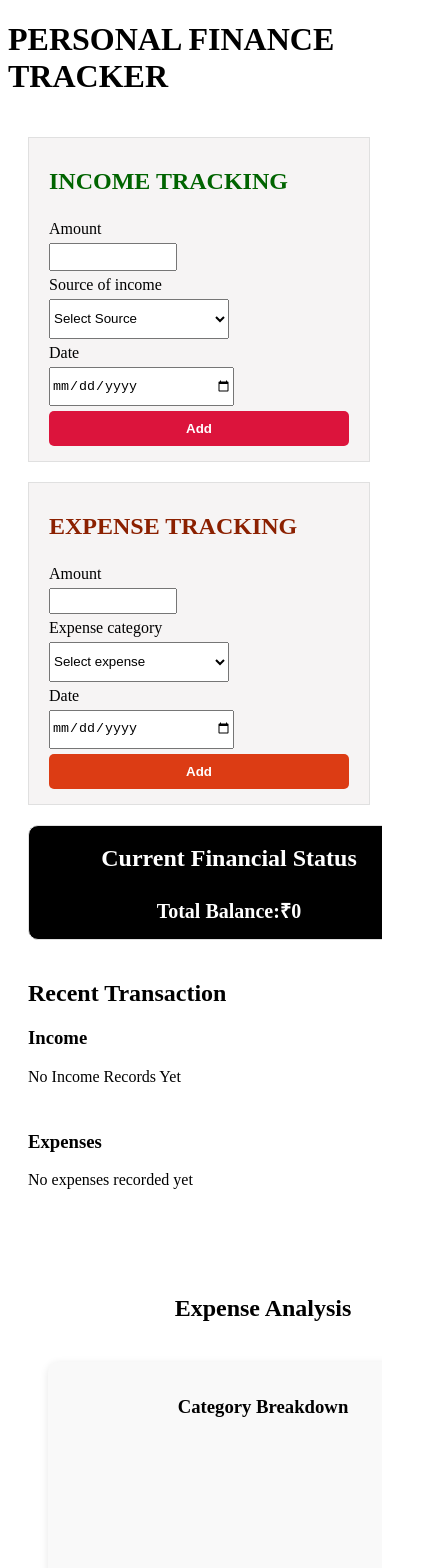
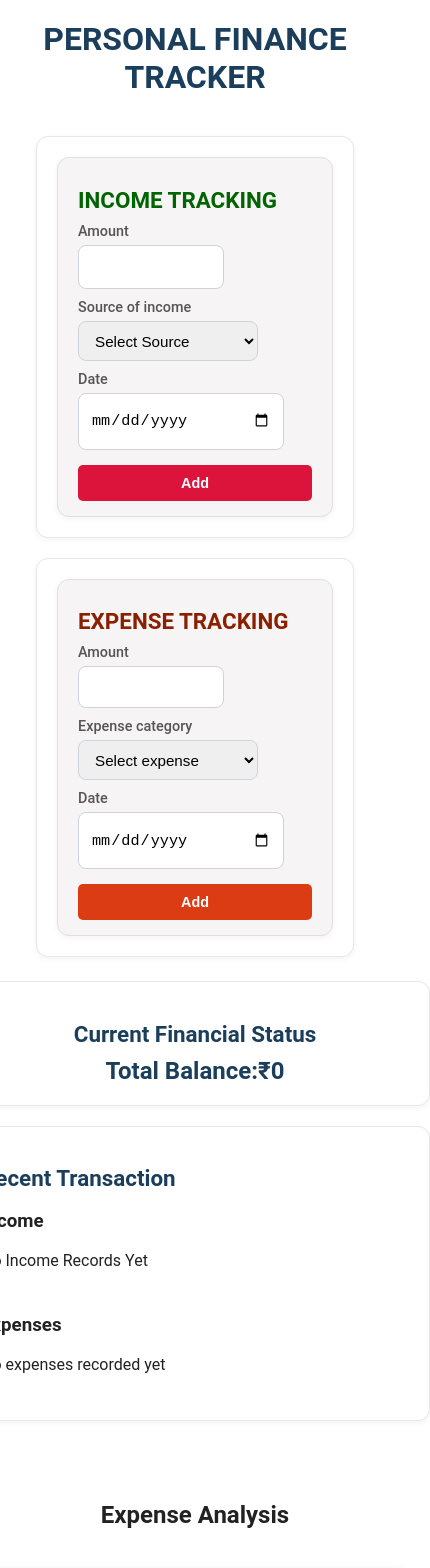
Before and after one commit to Abhijith20-28/Finance-tracker, a React (Vite) app: page / in a window 390 px wide. Shown: the top 1568 px of the page, 430 px wide, since content can reach past the window. Built offline with nearby package versions, Linux system fonts and the light colour scheme.

Commit message:
income form validation added

```diff
--- a/src/components/ExpenseTracker/ExpenseTracking.jsx
+++ b/src/components/ExpenseTracker/ExpenseTracking.jsx
@@ -2,24 +2,29 @@ import '../IncomeTracking/IncomeTracking.css';
 import '../ExpenseTracker/ExpenseTracking.css';
 function ExpenseTracking({expense,expEntry,expDate,handleExpense,handleExpEntry,handleExpDate,AddExpense})
 {
+  const handleSubmit=(e)=>{
+    e.preventDefault();
+    AddExpense();
+  }
   return(
     <>
+    <form id='income' onSubmit={handleSubmit}>
     <div className="expense-tracking-container">
            <h2 className='expense-title'>EXPENSE TRACKING</h2>
            <label>Amount</label>
-           <input className="expense-catcher"  value={expense} type="text" onChange={handleExpense}/>
+           <input className="expense-catcher" required value={expense} type="text" onChange={handleExpense}/>
            <label>Expense category </label>
-           <select className='debit-catcher' value={expEntry} onChange={handleExpEntry}>
+           <select className='debit-catcher' value={expEntry} onChange={handleExpEntry} required>
             <option value="">Select expense</option>
              <option>Food</option>
              <option>Entertainment</option>
              <option>Rent</option>
            </select>
            <label>Date</label>
-           <input className='date-catcher' value={expDate} type="date" onChange={handleExpDate}/>
-           <button className='add-button' onClick={AddExpense}>Add</button>
+           <input className='date-catcher' value={expDate} type="date" onChange={handleExpDate} required/>
+           <button type='submit' className='add-button'>Add</button>
         </div>
-
+        </form>
          </>
   );
 }
--- a/src/components/FinanceTracker/FinanceTracker.css
+++ b/src/components/FinanceTracker/FinanceTracker.css
@@ -1,75 +1,190 @@
-.main-container{
+
+body {
+  margin: 0;
+  padding: 0;
+  background: #ffffff;
+  font-family: "Roboto", "Segoe UI", sans-serif;
+  color: #222;
+}
+
+
+.app-name {
+  text-align: center;
+  font-size: 2rem;
+  font-weight: 700;
+  color: #1a3e5b;
+  margin: 20px 0;
+}
+
+
+.main-container {
   display: flex;
-  flex-direction:row;
-  justify-content: space-between;
-  gap: 20px;
+  gap: 24px;
   padding: 20px;
+  justify-content: center;
+  align-items: flex-start;
+}
 
-}
-.right-section,
-.left-section{
+.left-section,
+.right-section {
   display: flex;
   flex-direction: column;
   gap: 20px;
-  flex:1 1 300px;
+  flex: 1;
   min-width: 300px;
+  max-width: 600px;
 }
 
-.financial-status{
-  border: 1px solid #e0e0e0;
-  display: flex;
-  flex-direction: column;
-  align-items: center;
-  padding-bottom: 15px;
-  background-color: black;
-  color: white;
-  font-weight: bold;
-  border-radius: 10px;
-}
-.balance-container{
-  font-size: 20px;
-  margin-top: 5px;
+
+.card,
+.income-tracking-container,
+.expense-tracking-container,
+.financial-status,
+.recent-transaction-container {
+  background: #ffffff;
+  border-radius: 12px;
+  padding: 20px;
+  border: 1px solid #e5e7eb;
+  box-shadow: 0 2px 6px rgba(0,0,0,0.05);
 }
 
-.income-tracking-container,
-.expense-tracking-container{
-  display: flex;
-  flex-direction: column;
-  gap: 10px;
+.income-title,
+.expense-title,
+.recent-transaction-container h2,
+.financial-status h2 {
+  font-size: 1.4rem;
+  font-weight: 600;
+  margin-bottom: 10px;
+  color: #1a3e5b;
+}
+
+
+label {
+  font-size: 0.9rem;
+  font-weight: 500;
+  margin-top: 10px;
+  display: block;
+  color: #555;
+}
+
+input,
+select {
   width: 100%;
-  max-width: 350px;
+  padding: 10px 12px;
+  border-radius: 8px;
+  border: 1px solid #cfd3d9;
+  margin-top: 5px;
+  font-size: 0.95rem;
+  outline: none;
+  transition: border 0.2s ease;
 }
-@media (max-width: 992px) {
-  .main-container {
-    flex-wrap: wrap;
-    justify-content: center;
-  }
 
-  .left-section,
-  .right-section {
-    flex: 1 1 100%;
-    max-width: 600px;
+input:focus,
+select:focus {
+  border-color: #3b82f6;
+}
+
+
+.income-add-button,
+.add-button {
+  width: 100%;
+  padding: 12px 0;
+  font-size: 1rem;
+  margin-top: 15px;
+  border-radius: 8px;
+  border: none;
+  cursor: pointer;
+  transition: 0.2s ease;
+}
+
+@media (max-width: 768px) {
+  .income-add-button,
+  .add-button {
+    font-size: 0.95rem;
+    padding: 10px 0;
   }
 }
 
-@media (max-width:792px){
-  .main-container{
-    flex-direction: column;
-    overflow-y: auto;
-    flex-wrap: wrap;
-  }
-
-}
-@media(max-width:560px){
-  .income-tracking-container,
-  .expense-tracking-container{
-    width: 100%;
-    max-width: 300px;
-    gap: 5px;
+@media (max-width: 480px) {
+  .income-add-button,
+  .add-button {
+    font-size: 0.9rem;
+    padding: 8px 0;
   }
 }
-@media(max-width:450px){
-  .financial-status{
-    width: 400px;
+
+
+.financial-status {
+  text-align: center;
+}
+
+.balance-container {
+  font-size: 1.5rem;
+  font-weight: 700;
+  margin-top: 10px;
+  color: #1a3e5b;
+}
+
+
+.income-grid,
+.expense-grid {
+  list-style: none;
+  padding: 0;
+  margin: 10px 0 0 0;
+  display: grid;
+  grid-template-columns: repeat(5, 1fr);
+  gap: 10px;
+}
+
+.income-list,
+.expense-list {
+  background: #f9fafb;
+  border-radius: 10px;
+  padding: 8px;
+  text-align: center;
+  font-size: 0.9rem;
+}
+
+.income-list div,
+.expense-list div {
+  margin-bottom: 4px;
+}
+
+.income-delete,
+.income-edit,
+.expense-remove,
+.expense-edit {
+  padding: 6px 10px;
+  font-size: 0.85rem;
+  border-radius: 6px;
+  border: none;
+  cursor: pointer;
+  font-weight: 600;
+  transition: 0.15s ease;
+}
+
+.income-delete { background: #8b5cf6; color: white; }
+.income-delete:hover { background: #7c3aed; }
+
+.income-edit { background: #f59e0b; color: white; }
+.income-edit:hover { background: #d97706; }
+
+.expense-remove { background: #6b7280; color: white; }
+.expense-remove:hover { background: #4b5563; }
+
+.expense-edit { background: #22c55e; color: white; }
+.expense-edit:hover { background: #16a34a; }
+
+@media (max-width: 900px) {
+  .main-container {
+    flex-direction: column;
+    align-items: center;
   }
 }
+
+@media (max-width: 500px) {
+  .income-grid,
+  .expense-grid {
+    grid-template-columns: 1fr;
+  }
+}
--- a/src/components/FinanceTracker/FinanceTracker.jsx
+++ b/src/components/FinanceTracker/FinanceTracker.jsx
@@ -45,10 +45,11 @@ useEffect(()=>{
 },[history,expenseHistory])
   const AddIncome =()=>
     {
-    if(!income||!source||!date){
+  /*  if(!income||!source||!date){
       alert('please fill all the fields');
       return;
     }
+      */
   if(incomeEditIndex !== null){
 
       const updatedIncome = [...history];
@@ -76,6 +77,7 @@ useEffect(()=>{
   }
   const EditIncome=(trans,index)=>{
      setIncome(trans.amount);
+     console.log(trans.amount);
      setSource(trans.source);
      setDate(trans.date);
      setIncomeEditindex(index);
@@ -126,9 +128,10 @@ useEffect(()=>{
   }
   return(
     <>
-      <h1 className="app-name">PERSONAL FINANCE TRACKER</h1>
+      <div className="app-name">PERSONAL FINANCE TRACKER</div>
       <div className="main-container">
         <div className="left-section responsive-section">
+          <div className="card">
            <IncomeTracking
           income={income}
           source={source}
@@ -138,6 +141,8 @@ useEffect(()=>{
           handleDate={handleDate}
           AddIncome={AddIncome}
           />
+          </div>
+          <div className="card">
            <ExpenseTracking
             expense={expense}
             expEntry={expEntry}
@@ -147,6 +152,7 @@ useEffect(()=>{
             AddExpense={AddExpense}
             handleExpDate={handleExpDate}
           />
+          </div>
         </div>
         <div className="right-section">
         <div className="financial-status">
```
